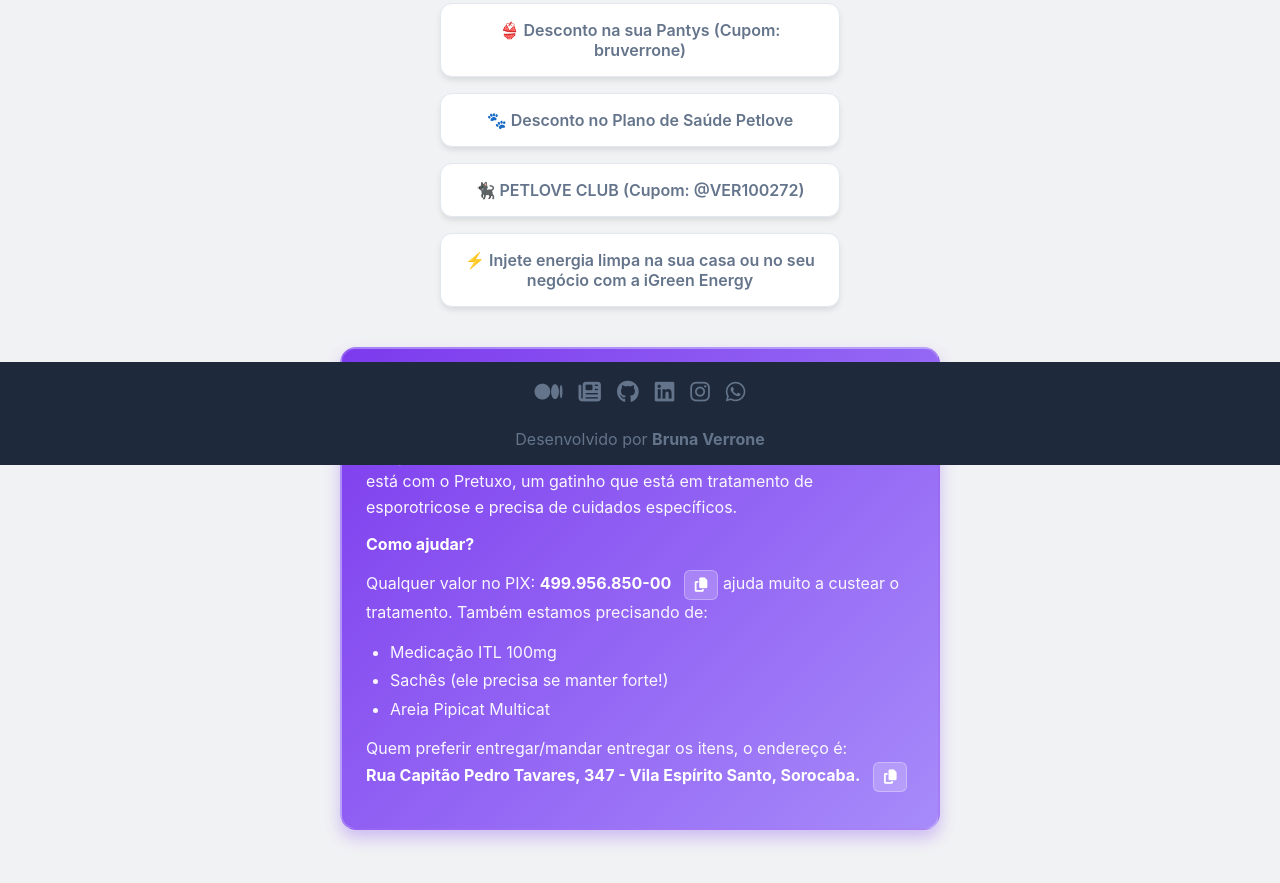
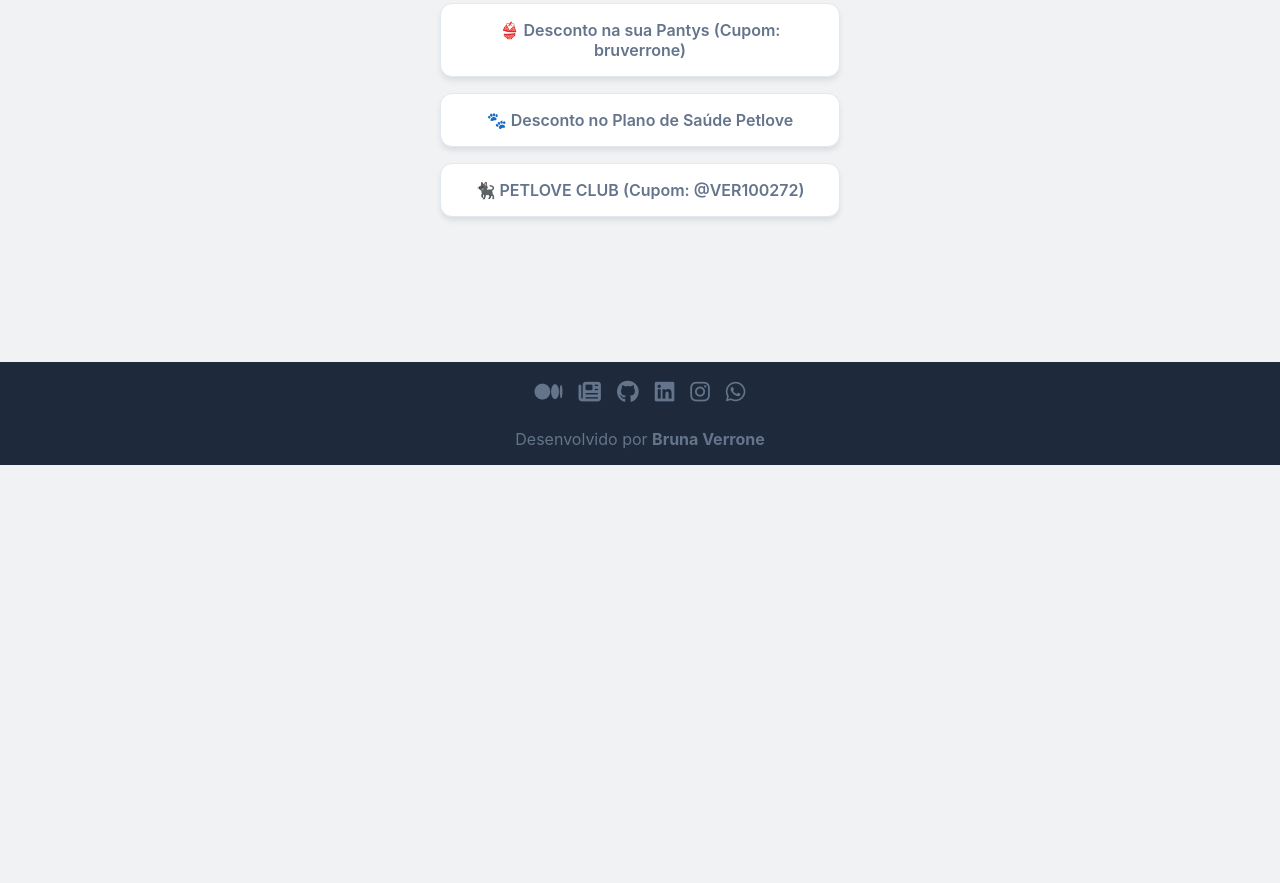
Before and after one commit to verronebrunaa/links-project, a plain HTML site: page index.html in a window 1280 px wide. Shown: the part 335-1218 px from the top of the page. After the commit the page ends 800 px from the top, so only its background shows below. Drawn offline with Linux system fonts and the light colour scheme.

Commit message:
refactor: update HTML structure and remove unused elements

```diff
--- a/index.html
+++ b/index.html
@@ -1,4 +1,4 @@
-<!DOCTYPE html>
+<!doctype html>
 <html lang="pt-br">
   <head>
     <meta charset="UTF-8" />
@@ -25,7 +25,7 @@
         class="link-card"
         target="_blank"
       >
-      👙 Desconto na sua Pantys (Cupom: bruverrone)
+        👙 Desconto na sua Pantys (Cupom: bruverrone)
       </a>
 
       <a
@@ -43,42 +43,6 @@
       >
         🐈‍⬛ PETLOVE CLUB (Cupom: @VER100272)
       </a>
-
-      <a
-        href="https://digital.igreenenergy.com.br/?id=80261&cli=960019&sendcontract=true"
-        class="link-card"
-        target="_blank"
-      >
-        ⚡ Injete energia limpa na sua casa ou no seu negócio com a iGreen
-        Energy
-      </a>
-    </div>
-
-    <div class="alert-box">
-      <h3>🐱 Ajude o Pretuxo!</h3>
-      <p>
-        A Carla é pet sitter aqui em Sorocaba e faz um trabalho incrível com o abrigo dela (inclusive, foi de lá que adotei a Aurora). No momento, ela está com o Pretuxo, um gatinho que está em tratamento de esporotricose e precisa de cuidados específicos.
-      </p>
-      <p><strong>Como ajudar?</strong></p>
-      <p>
-        Qualquer valor no PIX: <strong id="pix-key">499.956.850-00</strong>
-        <button class="copy-btn" onclick="copyToClipboard('pix-key', event)" title="Copiar PIX">
-          <i class="fas fa-copy"></i>
-        </button>
-        ajuda muito a custear o tratamento. Também estamos precisando de:
-      </p>
-      <ul>
-        <li>Medicação ITL 100mg</li>
-        <li>Sachês (ele precisa se manter forte!)</li>
-        <li>Areia Pipicat Multicat</li>
-      </ul>
-      <p>
-        Quem preferir entregar/mandar entregar os itens, o endereço é:<br>
-        <strong id="address">Rua Capitão Pedro Tavares, 347 - Vila Espírito Santo, Sorocaba.</strong>
-        <button class="copy-btn" onclick="copyToClipboard('address', event)" title="Copiar endereço">
-          <i class="fas fa-copy"></i>
-        </button>
-      </p>
     </div>
 
     <footer>
```
